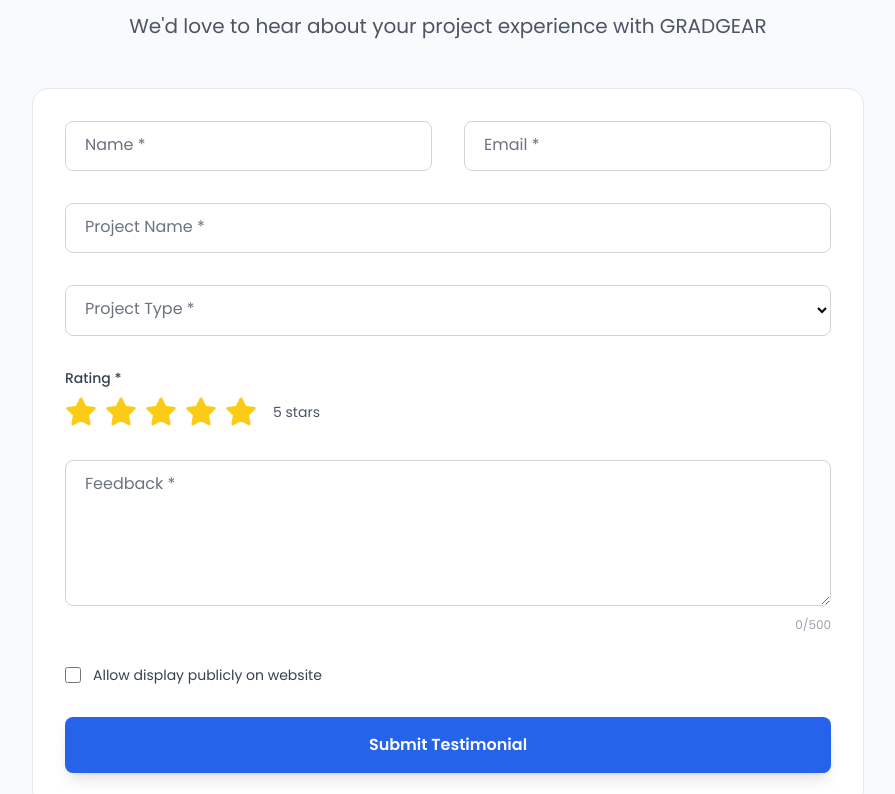
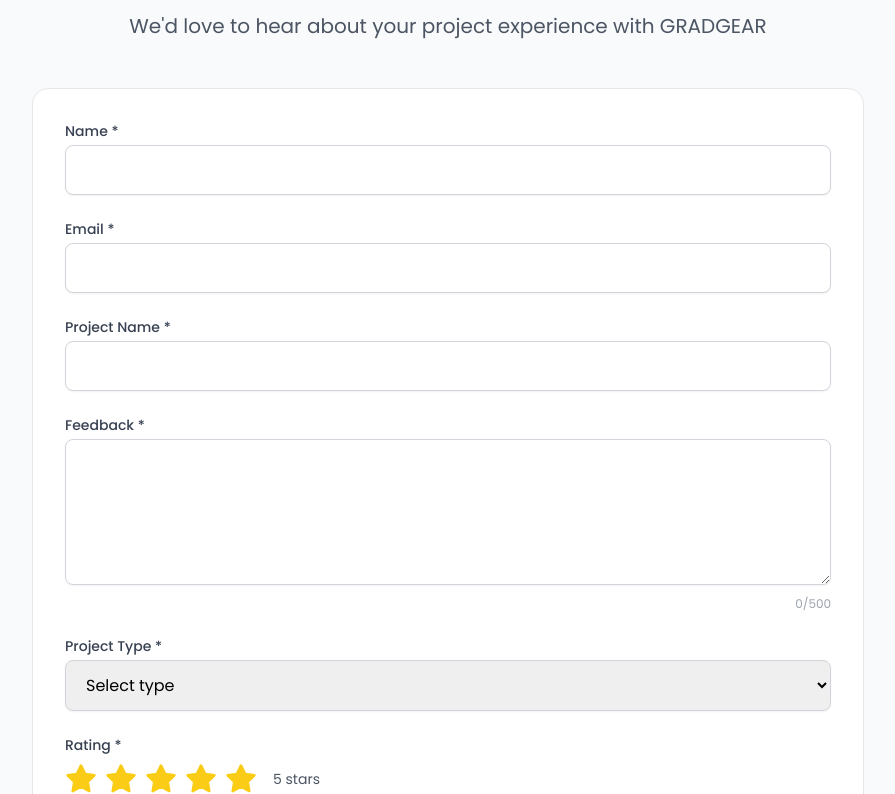
Before and after one commit to SaiVignesh27/gradgearprojects, a React (Vite) app: page /testimonials in a window 1280 px wide. Shown: the part 1446-2240 px from the top of the page, without its empty margins (192-1087 px from the left). Built offline with nearby package versions, Linux system fonts and the light colour scheme.

Commit message:
primary updates

```diff
--- a/src/pages/Testimonials.tsx
+++ b/src/pages/Testimonials.tsx
@@ -235,78 +235,61 @@
                 {showToast.message}
               </div>
             )}
-            <form onSubmit={handleSubmit} className="space-y-8">
-              <div className="grid md:grid-cols-2 gap-8">
-                <div className="relative">
-                  <input
-                    type="text"
-                    id="name"
-                    name="name"
-                    value={formData.name}
+            <form onSubmit={handleSubmit} className="space-y-6">
+              {[
+                { id: 'name', label: 'Name', type: 'text' },
+                { id: 'email', label: 'Email', type: 'email' },
+                { id: 'project', label: 'Project Name', type: 'text' },
+                { id: 'feedback', label: 'Feedback', type: 'textarea' }
+              ].map(({ id, label, type }) => (
+                <div key={id}>
+                  <label htmlFor={id} className="block text-sm font-medium text-gray-700 mb-1">{label} *</label>
+                  {type === 'textarea' ? (
+                    <textarea
+                      id={id}
+                      name={id}
+                      value={formData[id as keyof typeof formData] as string}
                       onChange={handleChange}
                       required
-                    className={`peer w-full px-4 py-3 border ${errors.name ? 'border-red-400' : 'border-gray-300'} rounded-lg focus:ring-2 focus:ring-blue-500 focus:border-transparent bg-transparent placeholder-transparent transition-all`}
-                    placeholder=""
-                    aria-describedby="name-error"
+                      rows={5}
+                      maxLength={MAX_FEEDBACK_LENGTH}
+                      className={`w-full px-4 py-3 border ${errors[id as keyof typeof errors] ? 'border-red-400' : 'border-gray-300'} rounded-lg shadow-sm focus:ring-blue-500 focus:border-blue-500`}
                     />
-                  <label htmlFor="name" className={`absolute left-4 top-3 text-gray-500 transition-all duration-200 bg-white px-1 pointer-events-none
-                    peer-focus:-top-5 peer-focus:text-xs peer-focus:text-blue-600
-                    ${formData.name ? '-top-5 text-xs text-blue-600' : 'peer-placeholder-shown:top-3 peer-placeholder-shown:text-gray-500'}`}>Name *</label>
-                  {errors.name && <span id="name-error" className="text-red-500 text-xs mt-1 block">{errors.name}</span>}
-                </div>
-                <div className="relative">
+                  ) : (
                     <input
-                    type="email"
-                    id="email"
-                    name="email"
-                    value={formData.email}
+                      type={type}
+                      id={id}
+                      name={id}
+                      value={formData[id as keyof typeof formData] as string}
                       onChange={handleChange}
                       required
-                    className={`peer w-full px-4 py-3 border ${errors.email ? 'border-red-400' : 'border-gray-300'} rounded-lg focus:ring-2 focus:ring-blue-500 focus:border-transparent bg-transparent placeholder-transparent transition-all`}
-                    placeholder=""
-                    aria-describedby="email-error"
+                      className={`w-full px-4 py-3 border ${errors[id as keyof typeof errors] ? 'border-red-400' : 'border-gray-300'} rounded-lg shadow-sm focus:ring-blue-500 focus:border-blue-500`}
                     />
-                  <label htmlFor="email" className={`absolute left-4 top-3 text-gray-500 transition-all duration-200 bg-white px-1 pointer-events-none
-                    peer-focus:-top-5 peer-focus:text-xs peer-focus:text-blue-600
-                    ${formData.email ? '-top-5 text-xs text-blue-600' : 'peer-placeholder-shown:top-3 peer-placeholder-shown:text-gray-500'}`}>Email *</label>
-                  {errors.email && <span id="email-error" className="text-red-500 text-xs mt-1 block">{errors.email}</span>}
+                  )}
+                  {id === 'feedback' && (
+                    <div className="flex justify-between items-center mt-1">
+                      {errors.feedback && <span className="text-red-500 text-xs">{errors.feedback}</span>}
+                      <span className="text-xs text-gray-400 ml-auto">{formData.feedback.length}/{MAX_FEEDBACK_LENGTH}</span>
                     </div>
+                  )}
+                  {id !== 'feedback' && errors[id as keyof typeof errors] && <p className="text-red-500 text-xs mt-1">{errors[id as keyof typeof errors]}</p>}
                 </div>
-              <div className="relative">
-              <input
-                    type="project"
-                    id="project"
-                    name="project name"
-                    value={formData.project}
-                    onChange={handleChange}
-                    required
-                    className={`peer w-full px-4 py-3 border ${errors.project ? 'border-red-400' : 'border-gray-300'} rounded-lg focus:ring-2 focus:ring-blue-500 focus:border-transparent bg-transparent placeholder-transparent transition-all`}
-                    placeholder=""
-                    aria-describedby="project-error"
-                  />
-                  <label htmlFor="project" className={`absolute left-4 top-3 text-gray-500 transition-all duration-200 bg-white px-1 pointer-events-none
-                    peer-focus:-top-5 peer-focus:text-xs peer-focus:text-blue-600
-                    ${formData.project ? '-top-5 text-xs text-blue-600' : 'peer-placeholder-shown:top-3 peer-placeholder-shown:text-gray-500'}`}>Project Name *</label>
-                  {errors.project && <span id="project-error" className="text-red-500 text-xs mt-1 block">{errors.project}</span>}
-              </div>
-              <div className="relative">
+              ))}
+              <div>
+                <label htmlFor="projectType" className="block text-sm font-medium text-gray-700 mb-1">Project Type *</label>
                 <select
                   id="projectType"
                   name="projectType"
                   value={formData.projectType}
                   onChange={handleChange}
                   required
-                  className={`peer w-full px-4 py-3 border ${errors.projectType ? 'border-red-400' : 'border-gray-300'} rounded-lg focus:ring-2 focus:ring-blue-500 focus:border-transparent bg-transparent placeholder-transparent transition-all`}
-                  aria-describedby="projectType-error"
+                  className={`w-full px-4 py-3 border ${errors.projectType ? 'border-red-400' : 'border-gray-300'} rounded-lg shadow-sm focus:ring-blue-500 focus:border-blue-500`}
                 >
-                  <option value="" disabled hidden></option>
+                  <option value="" disabled hidden>Select type</option>
                   <option value="Student Project">Student Project</option>
                   <option value="Business Website">Business Project</option>
                 </select>
-                <label htmlFor="projectType" className={`absolute left-4 top-3 text-gray-500 transition-all duration-200 bg-white px-1 pointer-events-none
-                  peer-focus:-top-5 peer-focus:text-xs peer-focus:text-blue-600
-                  ${formData.projectType ? '-top-5 text-xs text-blue-600' : 'peer-placeholder-shown:top-3 peer-placeholder-shown:text-gray-500'}`}>Project Type *</label>
-                {errors.projectType && <span id="projectType-error" className="text-red-500 text-xs mt-1 block">{errors.projectType}</span>}
+                {errors.projectType && <p className="text-red-500 text-xs mt-1">{errors.projectType}</p>}
               </div>
               <div>
                 <label className="block text-sm font-medium text-gray-700 mb-2">Rating *</label>
@@ -328,27 +311,6 @@
                   <span className="ml-2 text-sm text-gray-600">
                     {formData.rating} star{formData.rating !== 1 ? 's' : ''}
                   </span>
-                </div>
-              </div>
-              <div className="relative">
-                <textarea
-                  id="feedback"
-                  name="feedback"
-                  value={formData.feedback}
-                  onChange={handleChange}
-                  required
-                  rows={5}
-                  maxLength={MAX_FEEDBACK_LENGTH}
-                  className={`peer w-full px-4 py-3 border ${errors.feedback ? 'border-red-400' : 'border-gray-300'} rounded-lg focus:ring-2 focus:ring-blue-500 focus:border-transparent bg-transparent placeholder-transparent transition-all`}
-                  placeholder=""
-                  aria-describedby="feedback-error feedback-counter"
-                />
-                <label htmlFor="feedback" className={`absolute left-4 top-3 text-gray-500 transition-all duration-200 bg-white px-1 pointer-events-none
-                  peer-focus:-top-5 peer-focus:text-xs peer-focus:text-blue-600
-                  ${formData.feedback ? '-top-5 text-xs text-blue-600' : 'peer-placeholder-shown:top-3 peer-placeholder-shown:text-gray-500'}`}>Feedback *</label>
-                <div className="flex justify-between items-center mt-1">
-                  {errors.feedback && <span id="feedback-error" className="text-red-500 text-xs">{errors.feedback}</span>}
-                  <span id="feedback-counter" className="text-xs text-gray-400 ml-auto">{formData.feedback.length}/{MAX_FEEDBACK_LENGTH}</span>
                 </div>
               </div>
               <div className="flex items-center gap-3">
```
Lines whose indentation alone changed are shown as unchanged.
